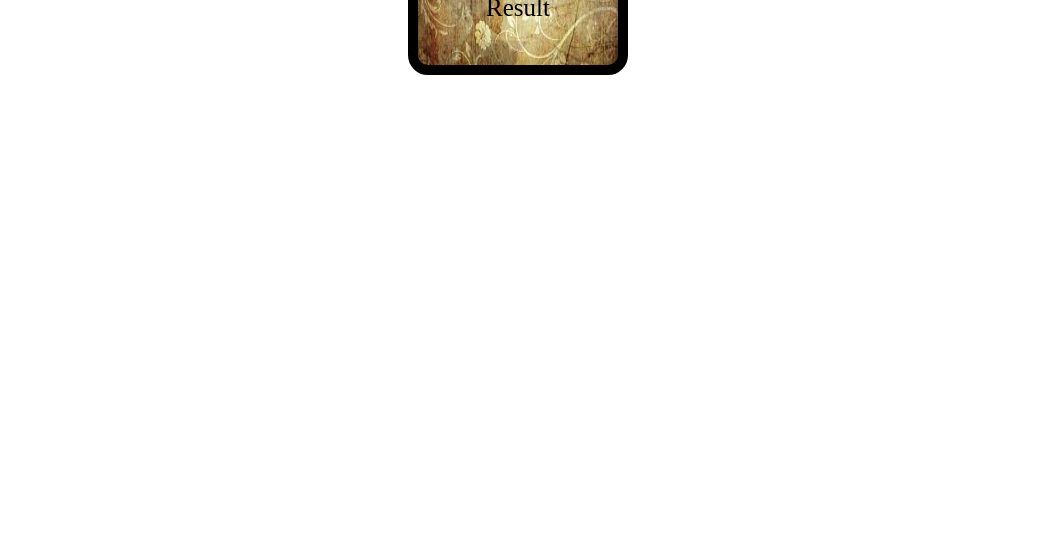
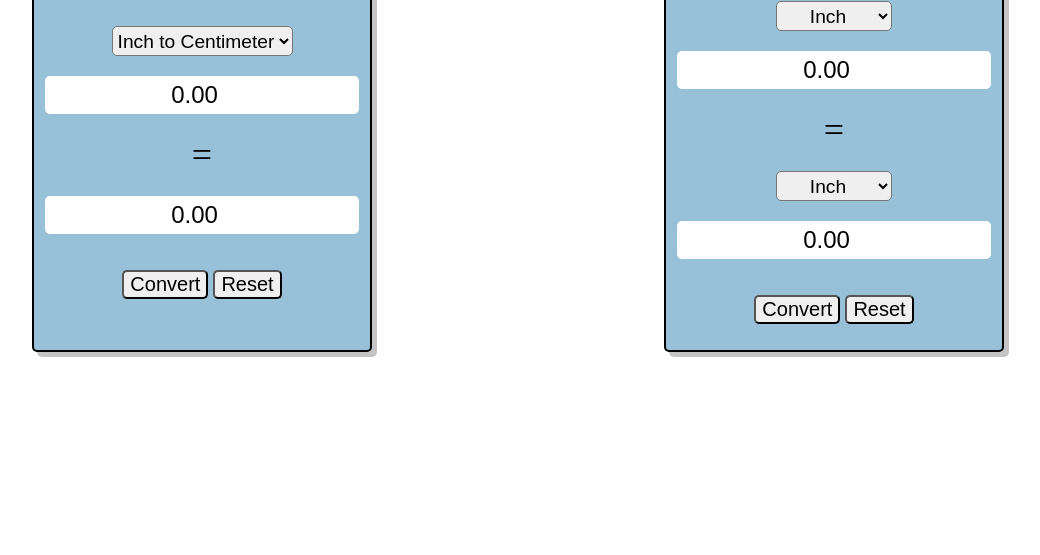
Before and after one commit to fullstack-geek-win/8amweb, a plain HTML site: page Ex_10_JS/index.html in a window 1280 px wide. Shown: the part 245-800 px from the top of the page, without its empty margins (122-1162 px from the left). Drawn offline with Linux system fonts and the light colour scheme.

Commit message:
Arun Kumar Length Convertor project
Arun Kumar Length Convertor project

```diff
--- /dev/null
+++ b/Ex_10_JS/conv.js
@@ -0,0 +1,208 @@
+function conve() {
+  var selectUnit = document.getElementById("matrix").value;
+  var fromUnit = document.getElementById("inputtxt").value;
+
+  var toUnit = document.getElementById("outputtxt");
+  if (selectUnit == "cm") {
+    toUnit.value = (fromUnit / 0.3937).toFixed(3);
+  } else if (selectUnit == "foot") {
+    toUnit.value = (fromUnit * 0.032808).toFixed(3);
+  } else if (selectUnit == "mtr") {
+    toUnit.value = (fromUnit / 3.2808).toFixed(3);
+  } else if (selectUnit == "km") {
+    toUnit.value = (fromUnit * 1000).toFixed(3);
+  } else {
+    toUnit.value = (fromUnit * 0.62137).toFixed(3);
+  }
+}
+
+function conver() {
+  var selectUnit3 = document.getElementById("matrix1").value;
+  var selectUnit4 = document.getElementById("matrix2").value;
+  var fromUnit1 = document.getElementById("inputtxt1").value;
+
+  var toUnit1 = document.getElementById("outputtxt1");
+
+  if (selectUnit3 == "inch" && selectUnit4 == "cm") {
+    toUnit1.value = (fromUnit1/0.39370).toFixed(3);
+  } else if (selectUnit3 == "inch" && selectUnit4 == "foot") {
+    toUnit1.value = (fromUnit1*0.083333).toFixed(3);
+  } else if (selectUnit3 == "inch" && selectUnit4 == "mtr") {
+    toUnit1.value = (fromUnit1/39.370).toFixed(3);
+  } else if (selectUnit3 == "inch" && selectUnit4 == "km") {
+    toUnit1.value = (fromUnit1/39370).toFixed(3);
+  } else if (selectUnit3 == "inch" && selectUnit4 == "mil") {
+    toUnit1.value = (fromUnit1*0.000015783).toFixed(3);
+  } else if (selectUnit3 == "inch" && selectUnit4 == "inch") {
+    toUnit1.value =(fromUnit1*1).toFixed(3);
+  }
+ else if (selectUnit3 == "cm" && selectUnit4 == "cm") {
+    toUnit1.value = (fromUnit1*1).toFixed(3);
+  } else if (selectUnit3 == "cm" && selectUnit4 == "foot") {
+    toUnit1.value = (fromUnit1*0.032808).toFixed(3);
+  } else if (selectUnit3 == "cm" && selectUnit4 == "mtr") {
+    toUnit1.value = (fromUnit1/100).toFixed(3);
+  } else if (selectUnit3 == "cm" && selectUnit4 == "km") {
+    toUnit1.value = (fromUnit1/100000).toFixed(3);
+  } else if (selectUnit3 == "cm" && selectUnit4 == "mil") {
+    toUnit1.value = (fromUnit1*0.0000062137).toFixed(3);
+  } else if (selectUnit3 == "cm" && selectUnit4 == "inch") {
+    toUnit1.value =(fromUnit1*0.39370).toFixed(3);
+  }
+  else if (selectUnit3 == "foot" && selectUnit4 == "cm") {
+    toUnit1.value = (fromUnit1/0.032808).toFixed(3);
+  } else if (selectUnit3 == "foot" && selectUnit4 == "foot") {
+    toUnit1.value = (fromUnit1*1).toFixed(3);
+  } else if (selectUnit3 == "foot" && selectUnit4 == "mtr") {
+    toUnit1.value = (fromUnit1/3.2808).toFixed(3);
+  } else if (selectUnit3 == "foot" && selectUnit4 == "km") {
+    toUnit1.value = (fromUnit1/3280.8).toFixed(3);
+  } else if (selectUnit3 == "foot" && selectUnit4 == "mil") {
+    toUnit1.value = (fromUnit1*0.00018939).toFixed(3);
+  } else if (selectUnit3 == "foot" && selectUnit4 == "inch") {
+    toUnit1.value =(fromUnit1*12).toFixed(3);
+  }
+  else if (selectUnit3 == "mtr" && selectUnit4 == "cm") {
+    toUnit1.value = (fromUnit1/0.01).toFixed(3);
+  } else if (selectUnit3 == "mtr" && selectUnit4 == "foot") {
+    toUnit1.value = (fromUnit1*3.2808).toFixed(3);
+  } else if (selectUnit3 == "mtr" && selectUnit4 == "mtr") {
+    toUnit1.value = (fromUnit1*1).toFixed(3);
+  } else if (selectUnit3 == "mtr" && selectUnit4 == "km") {
+    toUnit1.value = (fromUnit1/1000).toFixed(3);
+  } else if (selectUnit3 == "mtr" && selectUnit4 == "mil") {
+    toUnit1.value = (fromUnit1*0.00062137).toFixed(3);
+  } else if (selectUnit3 == "mtr" && selectUnit4 == "inch") {
+    toUnit1.value =(fromUnit1*39.370).toFixed(3);
+  }
+
+  else if (selectUnit3 == "km" && selectUnit4 == "cm") {
+    toUnit1.value = (fromUnit1*100000).toFixed(3);
+  } else if (selectUnit3 == "km" && selectUnit4 == "foot") {
+    toUnit1.value = (fromUnit1*3280.8).toFixed(3);
+  } else if (selectUnit3 == "km" && selectUnit4 == "mtr") {
+    toUnit1.value = (fromUnit1*1000).toFixed(3);
+  } else if (selectUnit3 == "km" && selectUnit4 == "km") {
+    toUnit1.value = (fromUnit1*1).toFixed(3);
+  } else if (selectUnit3 == "km" && selectUnit4 == "mil") {
+    toUnit1.value = (fromUnit1*0.62137).toFixed(3);
+  } else if (selectUnit3 == "km" && selectUnit4 == "inch") {
+    toUnit1.value =(fromUnit1*39370).toFixed(3);
+  }
+  else if (selectUnit3 == "mil" && selectUnit4 == "cm") {
+    toUnit1.value = (fromUnit1/0.0000062137).toFixed(3);
+  } else if (selectUnit3 == "mil" && selectUnit4 == "foot") {
+    toUnit1.value = (fromUnit1*5280).toFixed(3);
+  } else if (selectUnit3 == "mil" && selectUnit4 == "mtr") {
+    toUnit1.value = (fromUnit1/0.00062137).toFixed(3);
+  } else if (selectUnit3 == "mil" && selectUnit4 == "km") {
+    toUnit1.value = (fromUnit1/0.62137).toFixed(3);
+  } else if (selectUnit3 == "mil" && selectUnit4 == "mil") {
+    toUnit1.value = (fromUnit1*1).toFixed(3);
+  } else if (selectUnit3 == "mil" && selectUnit4 == "inch") {
+    toUnit1.value =(fromUnit1*63360).toFixed(3);
+  }
+  else {
+    alert("Error");
+  }
+}
+
+function conver1() {
+  var selectUnit3 = document.getElementById("matrix1").value;
+  var selectUnit4 = document.getElementById("matrix2").value;
+  var fromUnit1 = document.getElementById("outputtxt1").value;
+
+  var toUnit1 = document.getElementById("inputtxt1");
+
+  if (selectUnit3 == "inch" && selectUnit4 == "cm") {
+    toUnit1.value = (fromUnit1/0.39370).toFixed(3);
+  } else if (selectUnit3 == "inch" && selectUnit4 == "foot") {
+    toUnit1.value = (fromUnit1*0.083333).toFixed(3);
+  } else if (selectUnit3 == "inch" && selectUnit4 == "mtr") {
+    toUnit1.value = (fromUnit1/39.370).toFixed(3);
+  } else if (selectUnit3 == "inch" && selectUnit4 == "km") {
+    toUnit1.value = (fromUnit1/39370).toFixed(3);
+  } else if (selectUnit3 == "inch" && selectUnit4 == "mil") {
+    toUnit1.value = (fromUnit1*0.000015783).toFixed(3);
+  } else if (selectUnit3 == "inch" && selectUnit4 == "inch") {
+    toUnit1.value =(fromUnit1*1).toFixed(3);
+  }
+ else if (selectUnit3 == "cm" && selectUnit4 == "cm") {
+    toUnit1.value = (fromUnit1*1).toFixed(3);
+  } else if (selectUnit3 == "cm" && selectUnit4 == "foot") {
+    toUnit1.value = (fromUnit1*0.032808).toFixed(3);
+  } else if (selectUnit3 == "cm" && selectUnit4 == "mtr") {
+    toUnit1.value = (fromUnit1/100).toFixed(3);
+  } else if (selectUnit3 == "cm" && selectUnit4 == "km") {
+    toUnit1.value = (fromUnit1/100000).toFixed(3);
+  } else if (selectUnit3 == "cm" && selectUnit4 == "mil") {
+    toUnit1.value = (fromUnit1*0.0000062137).toFixed(3);
+  } else if (selectUnit3 == "cm" && selectUnit4 == "inch") {
+    toUnit1.value =(fromUnit1*0.39370).toFixed(3);
+  }
+  else if (selectUnit3 == "foot" && selectUnit4 == "cm") {
+    toUnit1.value = (fromUnit1/0.032808).toFixed(3);
+  } else if (selectUnit3 == "foot" && selectUnit4 == "foot") {
+    toUnit1.value = (fromUnit1*1).toFixed(3);
+  } else if (selectUnit3 == "foot" && selectUnit4 == "mtr") {
+    toUnit1.value = (fromUnit1/3.2808).toFixed(3);
+  } else if (selectUnit3 == "foot" && selectUnit4 == "km") {
+    toUnit1.value = (fromUnit1/3280.8).toFixed(3);
+  } else if (selectUnit3 == "foot" && selectUnit4 == "mil") {
+    toUnit1.value = (fromUnit1*0.00018939).toFixed(3);
+  } else if (selectUnit3 == "foot" && selectUnit4 == "inch") {
+    toUnit1.value =(fromUnit1*12).toFixed(3);
+  }
+  else if (selectUnit3 == "mtr" && selectUnit4 == "cm") {
+    toUnit1.value = (fromUnit1/0.01).toFixed(3);
+  } else if (selectUnit3 == "mtr" && selectUnit4 == "foot") {
+    toUnit1.value = (fromUnit1*3.2808).toFixed(3);
+  } else if (selectUnit3 == "mtr" && selectUnit4 == "mtr") {
+    toUnit1.value = (fromUnit1*1).toFixed(3);
+  } else if (selectUnit3 == "mtr" && selectUnit4 == "km") {
+    toUnit1.value = (fromUnit1/1000).toFixed(3);
+  } else if (selectUnit3 == "mtr" && selectUnit4 == "mil") {
+    toUnit1.value = (fromUnit1*0.00062137).toFixed(3);
+  } else if (selectUnit3 == "mtr" && selectUnit4 == "inch") {
+    toUnit1.value =(fromUnit1*39.370).toFixed(3);
+  }
+
+  else if (selectUnit3 == "km" && selectUnit4 == "cm") {
+    toUnit1.value = (fromUnit1*100000).toFixed(3);
+  } else if (selectUnit3 == "km" && selectUnit4 == "foot") {
+    toUnit1.value = (fromUnit1*3280.8).toFixed(3);
+  } else if (selectUnit3 == "km" && selectUnit4 == "mtr") {
+    toUnit1.value = (fromUnit1*1000).toFixed(3);
+  } else if (selectUnit3 == "km" && selectUnit4 == "km") {
+    toUnit1.value = (fromUnit1*1).toFixed(3);
+  } else if (selectUnit3 == "km" && selectUnit4 == "mil") {
+    toUnit1.value = (fromUnit1*0.62137).toFixed(3);
+  } else if (selectUnit3 == "km" && selectUnit4 == "inch") {
+    toUnit1.value =(fromUnit1*39370).toFixed(3);
+  }
+  else if (selectUnit3 == "mil" && selectUnit4 == "cm") {
+    toUnit1.value = (fromUnit1/0.0000062137).toFixed(3);
+  } else if (selectUnit3 == "mil" && selectUnit4 == "foot") {
+    toUnit1.value = (fromUnit1*5280).toFixed(3);
+  } else if (selectUnit3 == "mil" && selectUnit4 == "mtr") {
+    toUnit1.value = (fromUnit1/0.00062137).toFixed(3);
+  } else if (selectUnit3 == "mil" && selectUnit4 == "km") {
+    toUnit1.value = (fromUnit1/0.62137).toFixed(3);
+  } else if (selectUnit3 == "mil" && selectUnit4 == "mil") {
+    toUnit1.value = (fromUnit1*1).toFixed(3);
+  } else if (selectUnit3 == "mil" && selectUnit4 == "inch") {
+    toUnit1.value =(fromUnit1*63360).toFixed(3);
+  }
+  else {
+    alert("Error");
+  }
+}
+function clr(){
+ document.getElementById("inputtxt").value="0.00";
+ document.getElementById("outputtxt").value="0.00";
+
+}
+function clr1(){
+  document.getElementById("inputtxt1").value="0.00";
+ document.getElementById("outputtxt1").value="0.00";
+}
--- a/Ex_10_JS/index.html
+++ b/Ex_10_JS/index.html
@@ -2,21 +2,58 @@
 <html lang="en">
 <head>
     <meta charset="UTF-8">
-    <meta http-equiv="X-UA-Compatible" content="IE=edge">
     <meta name="viewport" content="width=device-width, initial-scale=1.0">
-    <title>Converter</title>
-    <link rel="stylesheet" href="./css/style.css">
-</head>
-<body>
-    <div class="box">
-        <h1>CM to Inches Converter</h1>
-        <input type="text" id="txtInput">
+    <title>Length Convertor</title>
+    <link rel="stylesheet" href="./style.css">
+    <script src="./conv.js"></script>
+    </head>
+<body class="grid-container2">
+<div class="grid-container">
+    <h1 id="topic">Length Convertor</h1>
+    <select name="matrix" id="matrix" onchange="conve()">
+        <option value="cm">Inch to Centimeter</option>
+        <option value="foot">Centimeter to Feet</option>
+        <option value="mtr">Feet to Meter</option>
+        <option value="km">Meter to Kilometer</option>
+        <option value="mil">Kilometer to  Mile</option>
 
-        <button onclick="convert()">Convert</button>
+           </select>
+  <input type="number" id="inputtxt" step="1" value="0.00" oninput="conve()">
+<label for="conv">=</label>
+<input type="number" id="outputtxt" step="1" value="0.00">
+<div class="flex-container">
+<button onclick="conve()">Convert</button>
+<button onclick="clr()">Reset</button>
+</div>
+    </div>
+    <div class="grid-container">
+            <h1 class="topic">Length Convertor</h1>
+            <select name="matrix1" id="matrix1" oninput="conver()">
+                <option value="inch">Inch</option>
+                <option value="cm">Centimeter</option>
+                <option value="foot">Feet</option>
+                <option value="mtr">Meter</option>
+                <option value="km">Kilometer</option>
+                <option value="mil">Mile</option>
+            </select>
+        <input type="number" id="inputtxt1" step="1" value="0.00" oninput="conver()">
 
-        <div id="result">Result</div>
+        <label for="conv">=</label>
+        <select name="matrix2" id="matrix2" oninput="conver()">
+            <option value="inch">Inch</option>
+            <option value="cm">Centimeter</option>
+            <option value="foot">Feet</option>
+            <option value="mtr">Meter</option>
+            <option value="km">Kilometer</option>
+            <option value="mil">Mile</option>
+
+        </select>
+        <input type="number" id="outputtxt1" step="1" value="0.00" oninput="conver1()">
+        <div class="flex-container">
+        <button onclick="conver()">Convert</button>
+        <button onclick="clr1()">Reset</button>
     </div>
+    </div>
+</body>
 
-    <script src="./js/script.js"></script>
-</body>
 </html>
--- /dev/null
+++ b/Ex_10_JS/style.css
@@ -0,0 +1,47 @@
+.grid-container {
+  display: grid;
+  place-items: center;
+  row-gap: 20px;
+  width: 25%;
+  border: 2px solid black;
+  border-radius: 5px;
+  padding: 10px;
+  align-content: center;
+  background-color:#98c1d9;
+  align-content: center;
+
+  margin: 10% auto;
+  box-shadow: 5px 5px #c5c4c4;
+
+}
+
+.grid-container2 {
+  display: flex;
+}
+select{
+  text-align: center;
+  font-size: larger;
+  color: black;
+  height: 30px;;
+  border-radius: 5px;
+}
+input{
+  height: 36px;
+  border-radius: 5px;
+  border:none;
+  font-size: 24px;
+  text-align: center;
+}
+label{
+  font-size: 36px;
+}
+.flex-container{
+display: flex;
+margin: 5%;
+column-gap: 5px;
+align-items: center;
+}
+button{
+  font-size: 20px;
+  border-radius: 5px;
+}
```
